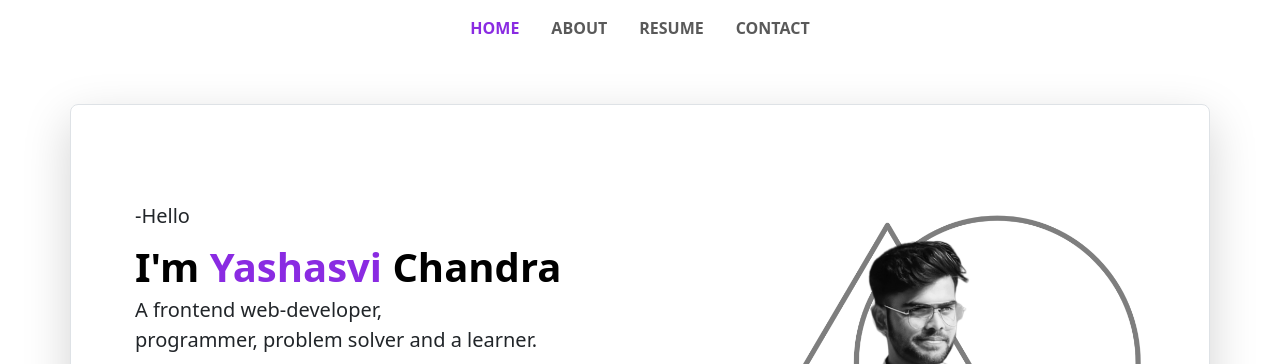
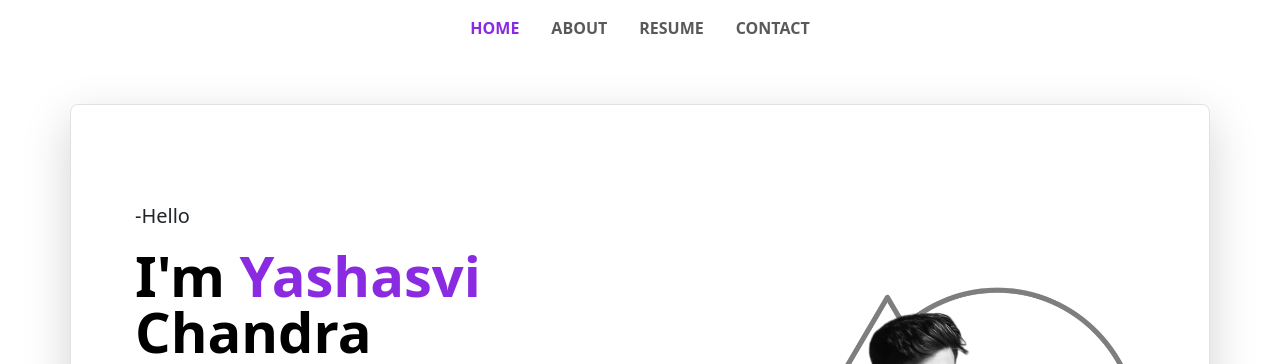
Before and after one commit to Yasha5vi/Port-folio, a plain HTML site: page index.html in a window 1280 px wide. Shown: the top 364 px of the page. Drawn offline with nearby package versions, Linux system fonts and the light colour scheme.

Commit message:
Update index.html

```diff
--- a/index.html
+++ b/index.html
@@ -42,7 +42,7 @@
             <div class="row pb-0 pe-lg-0 ps-lg-3 align-items-end rounded-3 border shadow-lg">
               <div class="col-lg-6 p-4 mt-2 p-lg-5 mt-lg-5 ">
                 <p class="lead">-Hello</p>
-                <h1 class="display-6 fw-bold lh-1 text-body-emphasis ">I'm <span class="navigation">Yashasvi </span>Chandra</h1>
+                <h1 class="display-4 fw-bold lh-1 text-body-emphasis ">I'm <span class="navigation">Yashasvi </span>Chandra</h1>
                 <p class="lead">A frontend web-developer, <br/>programmer, problem solver and a learner.</p>
                 <div class="links">
                   <div class="icon-square text-body-emphasis bg-body-secondary d-inline-flex align-items-center justify-content-center fs-4 flex-shrink-0 me-3 rounded-3">
```
